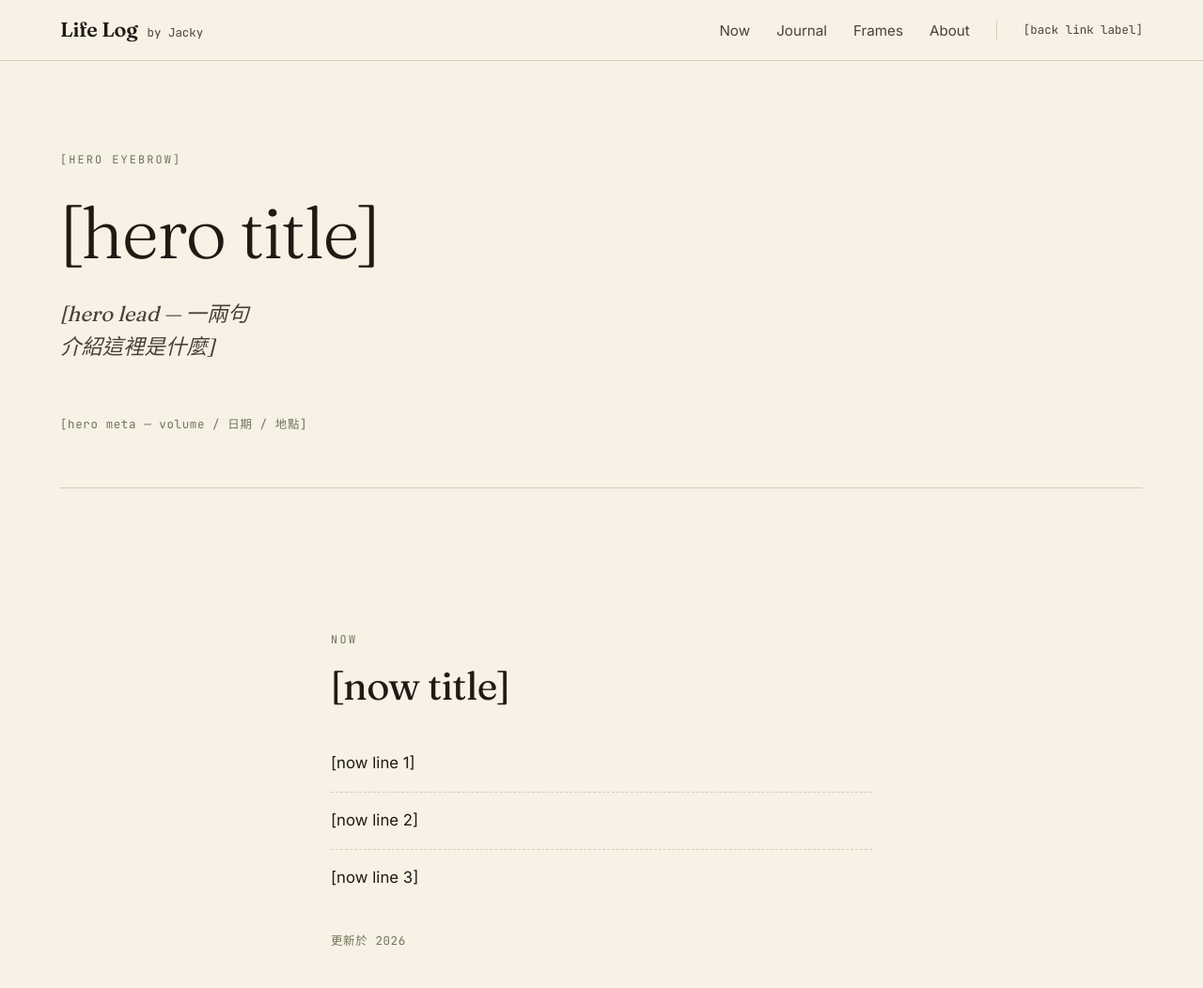
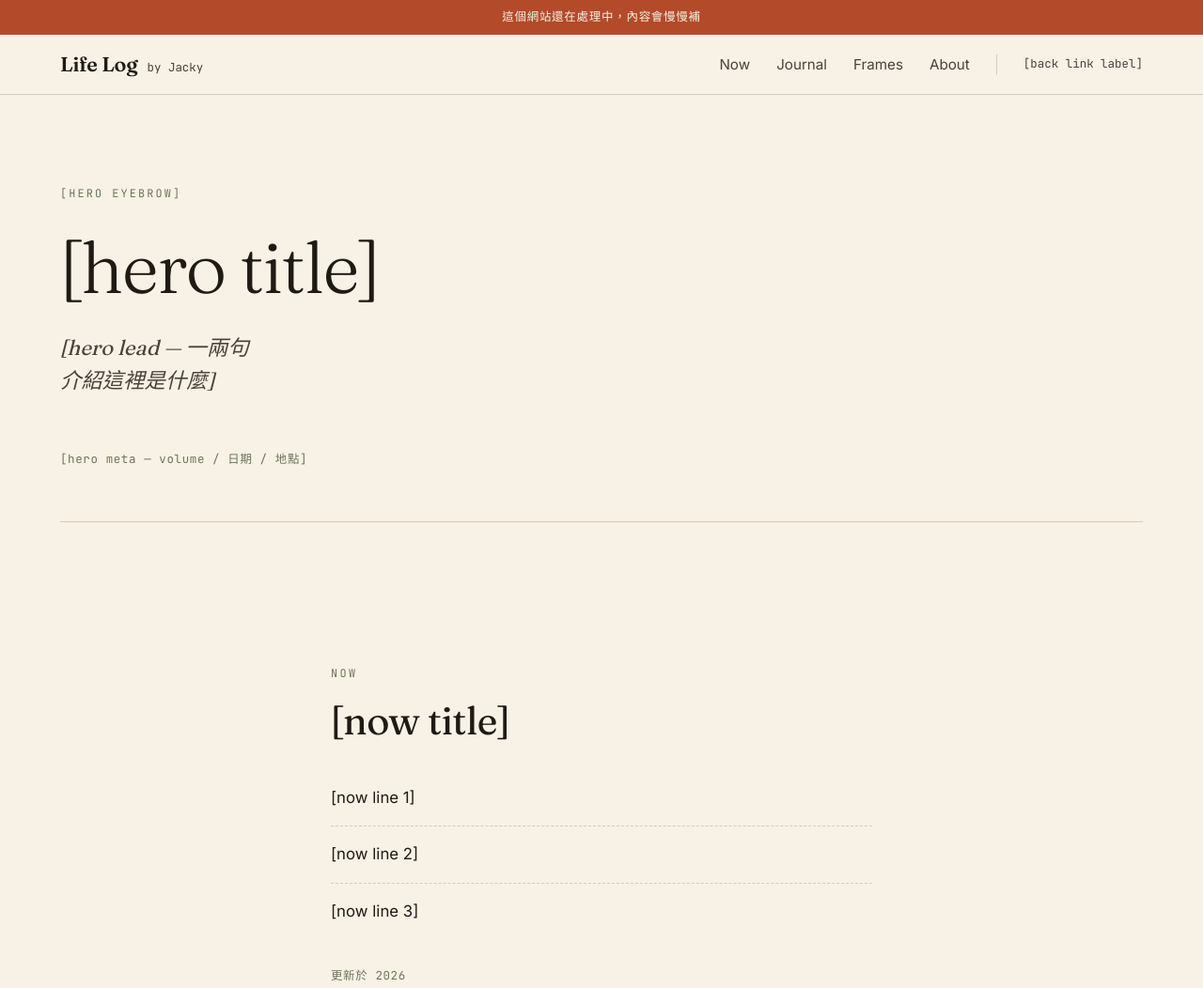
Before and after one commit to jackylailai/life, a plain HTML site: page index.html in a window 1280 px wide. Shown: the top 1052 px of the page at 94% size. Drawn offline with Linux system fonts and the light colour scheme.

Commit message:
add WIP banner at top, editable via /admin/
notice.text in content.json. Empty string hides it (via data-if).
Schema in admin.js exposes it as a single-field section.

Co-Authored-By: Claude Opus 4.7 <noreply@anthropic.com>

```diff
--- a/admin/admin.js
+++ b/admin/admin.js
@@ -19,6 +19,9 @@ const SCHEMA = [
     { path: "meta.description", label: "Meta description", type: "textarea" },
     { path: "meta.ogTitle", label: "OG title", type: "text" },
     { path: "meta.ogDescription", label: "OG description", type: "textarea" },
+  ]},
+  { section: "notice", title: "Top notice (leave blank to hide)", fields: [
+    { path: "notice.text", label: "Notice text", type: "text" },
   ]},
   { section: "header", title: "Header", fields: [
     { path: "header.brand", label: "Brand", type: "text" },
--- a/content/content.json
+++ b/content/content.json
@@ -5,6 +5,9 @@
     "description": "[meta description — 一句話描述這個 site]",
     "ogTitle": "[og title]",
     "ogDescription": "[og description — 分享連結時顯示的副標]"
+  },
+  "notice": {
+    "text": "這個網站還在處理中，內容會慢慢補"
   },
   "header": {
     "brand": "Life Log",
--- a/index.html
+++ b/index.html
@@ -18,6 +18,10 @@
   </head>
   <body class="is-loading">
     <a class="skip-link" href="#main">Skip to content</a>
+
+    <div class="notice" data-if="notice.text" role="status">
+      <span data-text="notice.text"></span>
+    </div>
 
     <header class="site-header">
       <div class="shell shell--header">
--- a/styles.css
+++ b/styles.css
@@ -70,6 +70,17 @@ a:hover { color: var(--accent-soft); }
   color: var(--paper);
   padding: 8px 12px;
   z-index: 100;
+}
+
+/* ---------- top notice ---------- */
+.notice {
+  background: var(--accent);
+  color: var(--paper);
+  text-align: center;
+  font-family: var(--font-mono);
+  font-size: 0.78rem;
+  letter-spacing: 0.06em;
+  padding: 8px 16px;
 }
 
 /* ---------- shell ---------- */
```
